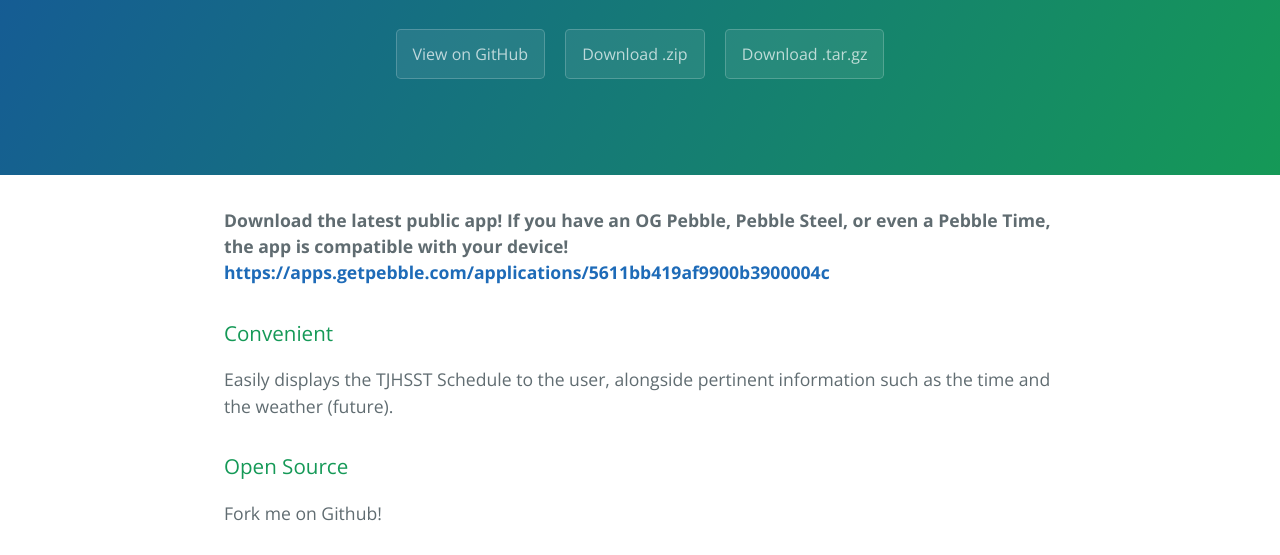
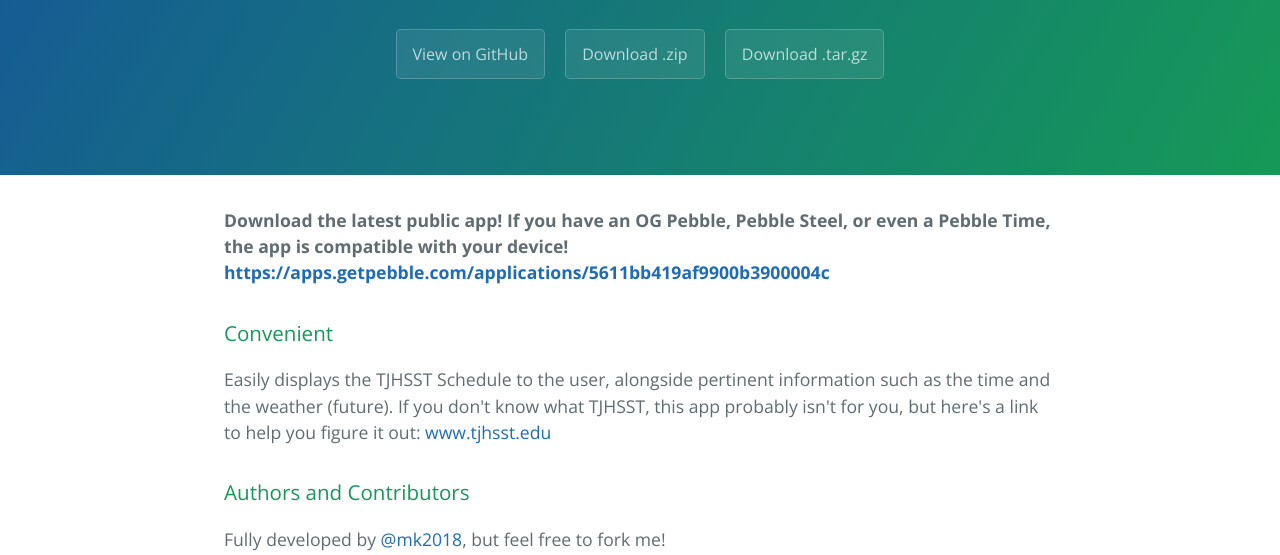
Before and after one commit to MK2018/tjTimeFaceC, a plain HTML site: page index.html in a window 1280 px wide. Shown: the part 208-763 px from the top of the page. Drawn offline with nearby package versions, Linux system fonts and the light colour scheme.

Commit message:
Create gh-pages branch via GitHub

```diff
--- a/index.html
+++ b/index.html
@@ -26,12 +26,7 @@
 <h3>
 <a id="convenient" class="anchor" href="#convenient" aria-hidden="true"><span class="octicon octicon-link"></span></a>Convenient</h3>
 
-<p>Easily displays the TJHSST Schedule to the user, alongside pertinent information such as the time and the weather (future).</p>
-
-<h3>
-<a id="open-source" class="anchor" href="#open-source" aria-hidden="true"><span class="octicon octicon-link"></span></a>Open Source</h3>
-
-<p>Fork me on Github!</p>
+<p>Easily displays the TJHSST Schedule to the user, alongside pertinent information such as the time and the weather (future). If you don't know what TJHSST, this app probably isn't for you, but here's a link to help you figure it out: <a href="http://www.tjhsst.edu">www.tjhsst.edu</a></p>
 
 <h3>
 <a id="authors-and-contributors" class="anchor" href="#authors-and-contributors" aria-hidden="true"><span class="octicon octicon-link"></span></a>Authors and Contributors</h3>
--- a/params.json
+++ b/params.json
@@ -1 +1 @@
-{"name":"Pebble Watchface - TJ Schedule","tagline":"A Pebble Watchface designed to display the daily schedule for TJHSST","body":"**Download the latest public app!**\r\n**If you have an OG Pebble, Pebble Steel, or even a Pebble Time, the app is compatible with your device!**\r\n**https://apps.getpebble.com/applications/5611bb419af9900b3900004c**\r\n\r\n### Convenient\r\nEasily displays the TJHSST Schedule to the user, alongside pertinent information such as the time and the weather (future).\r\n\r\n### Open Source\r\nFork me on Github!\r\n\r\n### Authors and Contributors\r\nFully developed by @mk2018, but feel free to fork me!\r\n","google":"","note":"Don't delete this file! It's used internally to help with page regeneration."}
+{"name":"Pebble Watchface - TJ Schedule","tagline":"A Pebble Watchface designed to display the daily schedule for TJHSST","body":"**Download the latest public app!**\r\n**If you have an OG Pebble, Pebble Steel, or even a Pebble Time, the app is compatible with your device!**\r\n**https://apps.getpebble.com/applications/5611bb419af9900b3900004c**\r\n\r\n### Convenient\r\nEasily displays the TJHSST Schedule to the user, alongside pertinent information such as the time and the weather (future). If you don't know what TJHSST, this app probably isn't for you, but here's a link to help you figure it out: www.tjhsst.edu\r\n\r\n### Authors and Contributors\r\nFully developed by @mk2018, but feel free to fork me!\r\n","google":"","note":"Don't delete this file! It's used internally to help with page regeneration."}
```
